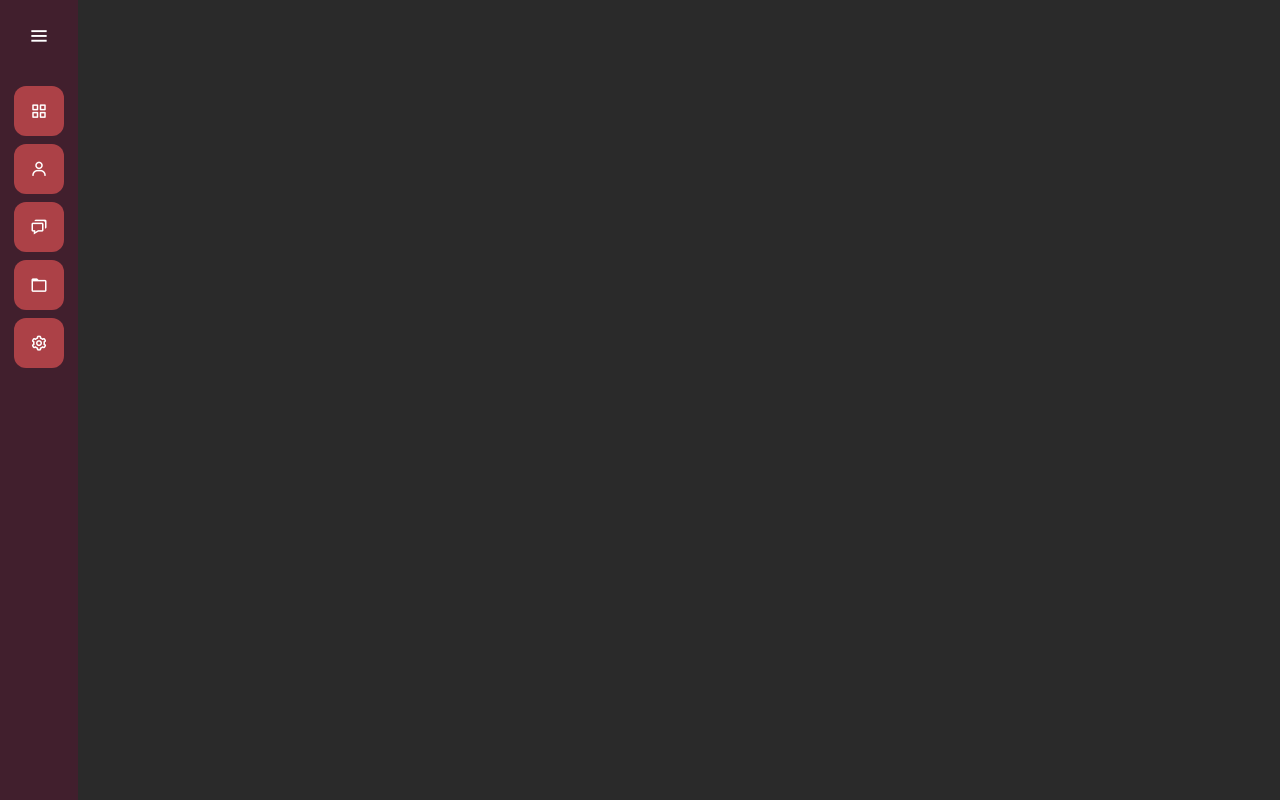
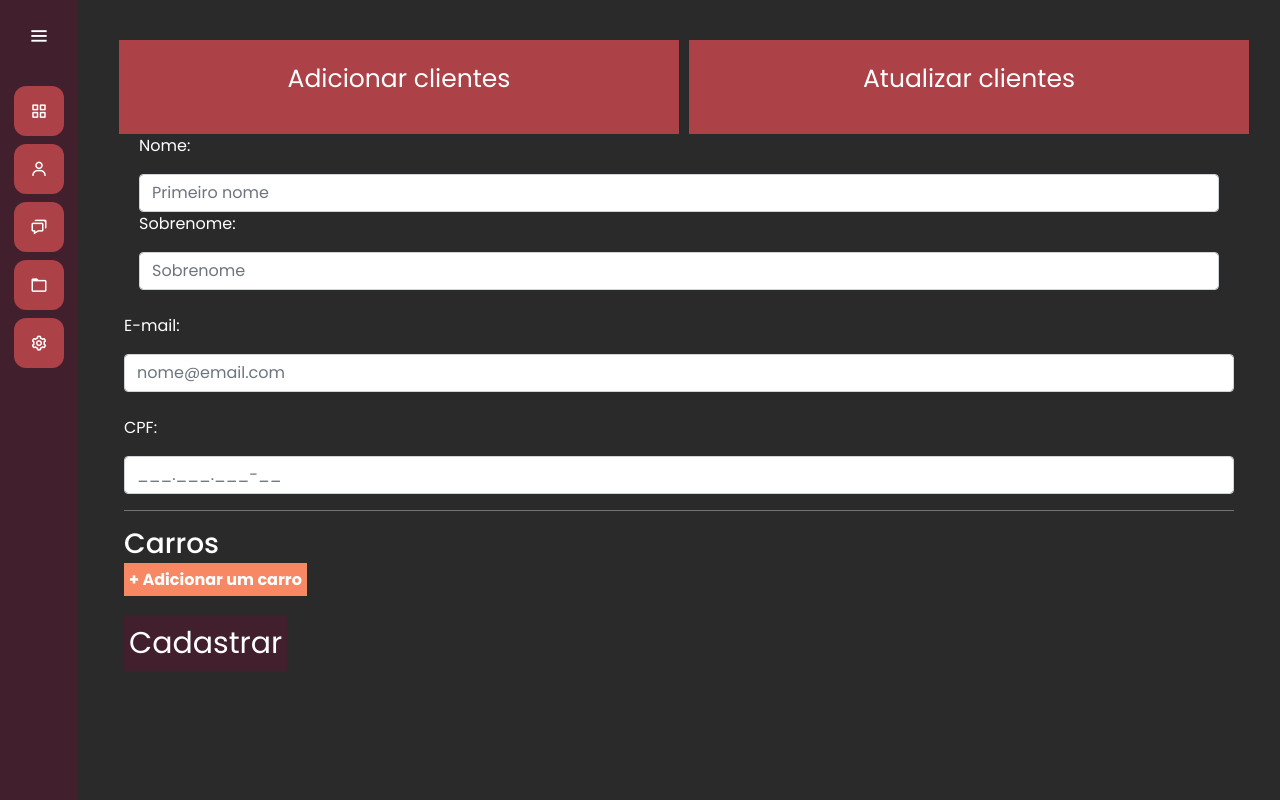
Before and after one commit to kadeguilherme/python-projects, a Django app: page /clientes/ in a window 1280 px wide. Run offline with Django 4.2, Linux system fonts and the light colour scheme.

Commit message:
Criando formulario do carro

```diff
--- a/projeto-oficina-mecanica/clientes/templates/clientes.html
+++ b/projeto-oficina-mecanica/clientes/templates/clientes.html
@@ -1,3 +1,59 @@
 {% extends "base.html" %}
 
-<h1>Teste</h1>
+{% load static %}
+
+{% block 'head' %}
+    <link rel="stylesheet" href="{% static 'clientes/css/clientes.css' %}">
+
+{% endblock %}
+
+{% block 'dashboard'%}
+    <div class="container">
+        <div class="row">
+            <div class="col-md card-dashboard">
+                <p class="text-card">Adicionar clientes</p>
+            </div>
+
+            <div class="col-md card-dashboard">
+                <p class="text-card">Atualizar clientes</p>
+            </div>
+        </div>
+
+        <div class="adicionar-cliente">
+            <form action="{% url "row">
+                    <div class="col-md">
+                        <p>Nome:</p>
+                        <input type="text" class="form-control" placeholder="Primeiro nome">
+                    </div>
+                    <div class="col-md">
+                        <p>Sobrenome:</p>
+                        <input type="text" class="form-control" placeholder="Sobrenome">
+                    </div>
+                </div>
+                <br>
+                <p>E-mail:</p>
+                <input type="email" class="form-control" placeholder="nome@email.com" name="email">
+                <br>
+                <p>CPF:</p>
+                <input type="text" class="form-control" placeholder="___.___.___-__" name="cpf">
+                <hr style="background-color:gray;">
+                <div class="add-carros">
+                    <h3>Carros</h3>
+                    <span class="btn-add-carros" onclick="add_carro()">+ Adicionar um carro</span>
+
+                    <div id="form-carro">
+
+                    </div>
+
+                </div>
+
+                <br>
+                <input type="submit" value="Cadastrar" class="btn-principal">
+
+            </form>
+
+        </div>
+
+    </div>
+    <script src="{% static 'clientes/js/clientes.js' %}"></script>
+{% endblock %}
--- /dev/null
+++ b/projeto-oficina-mecanica/templates/static/clientes/css/clientes.css
@@ -0,0 +1,33 @@
+.card-dashboard{
+
+    background-color: var(--main-color);
+    width: 50%;
+    margin-left: 10px;
+    margin-top: 40px;
+    text-align: center;
+    padding: 20px;
+
+}
+
+.text-card{
+
+    font-size: 25px;
+
+}
+
+.btn-add-carros{
+
+    background-color: var(--contrast-color);
+    padding: 5px;
+    font-weight: bold;
+    cursor: pointer;
+
+}
+
+.btn-principal{
+    color:white;
+    border: none;
+    background-color: var(--dark-color);
+    padding: 5px;
+    font-size: 30px;
+}
--- /dev/null
+++ b/projeto-oficina-mecanica/templates/static/clientes/js/clientes.js
@@ -0,0 +1,10 @@
+function add_carro(){
+
+    container = document.getElementById('form-carro')
+
+    html = "<br> <div class='row'> <div class='col-md'> <input type='text' placeholder='carro' class='form-control' name='carro'></div> <div class='col-md'><input type='text' placeholder='Placa' class='form-control'> </div></div>"
+
+    container.innerHTML += html
+
+
+}
```
